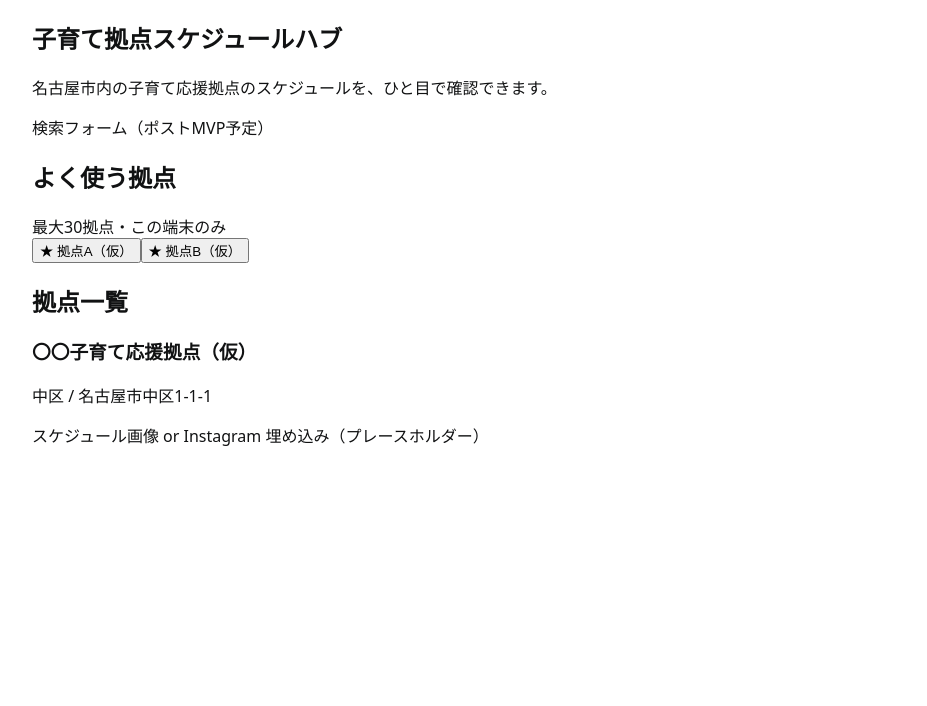
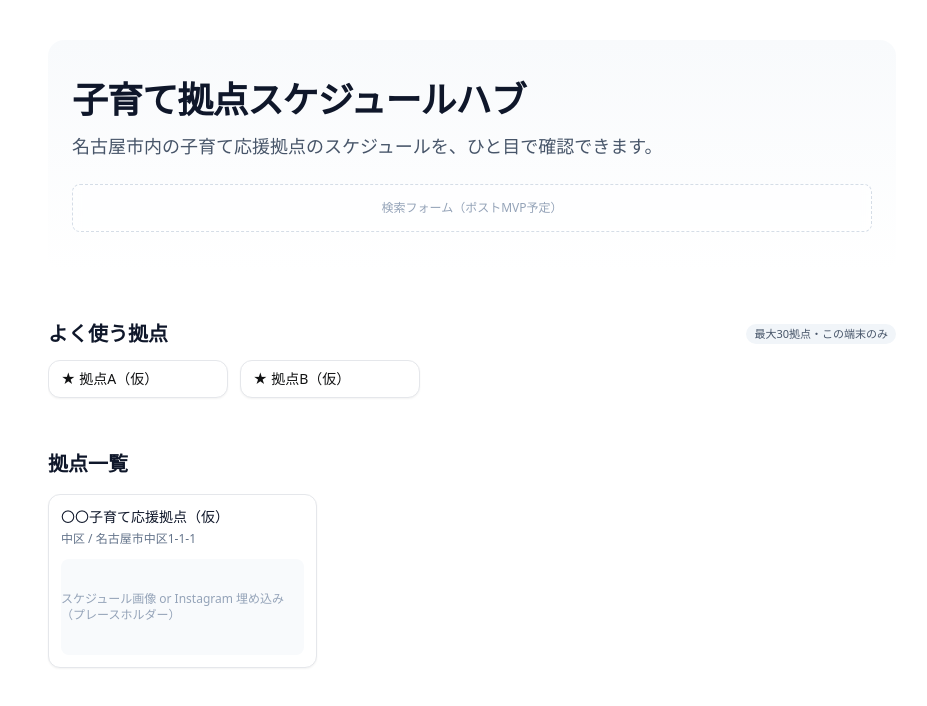
Before and after one commit to nagisora/childcare-schedule-hub, a Next.js app in the folder apps/web/: page / in a window 1280 px wide. Shown: the top 706 px of the page, without its empty margins (168-1095 px from the left). Built offline with nearby package versions, Linux system fonts and the light colour scheme.

Commit message:
build(web): TailwindCSS を導入（tailwind/postcss 設定とCSS指令を追加）
Tailwind ユーティリティが反映されず見た目が変わらなかった問題の根本。app/globals.css に @tailwind を追加し、content パスは app/components を対象化。

```diff
--- a/apps/web/app/globals.css
+++ b/apps/web/app/globals.css
@@ -1,3 +1,7 @@
+@tailwind base;
+@tailwind components;
+@tailwind utilities;
+
 :root {
 	--foreground: #111213;
 	--background: #ffffff;
--- /dev/null
+++ b/apps/web/postcss.config.js
@@ -0,0 +1,6 @@
+module.exports = {
+	plugins: {
+		tailwindcss: {},
+		autoprefixer: {},
+	},
+};
--- /dev/null
+++ b/apps/web/tailwind.config.ts
@@ -0,0 +1,14 @@
+import type { Config } from 'tailwindcss';
+
+const config: Config = {
+	content: [
+		'./app/**/*.{js,ts,jsx,tsx,mdx}',
+		'./components/**/*.{js,ts,jsx,tsx,mdx}',
+	],
+	theme: {
+		extend: {},
+	},
+	plugins: [],
+};
+
+export default config;
```
